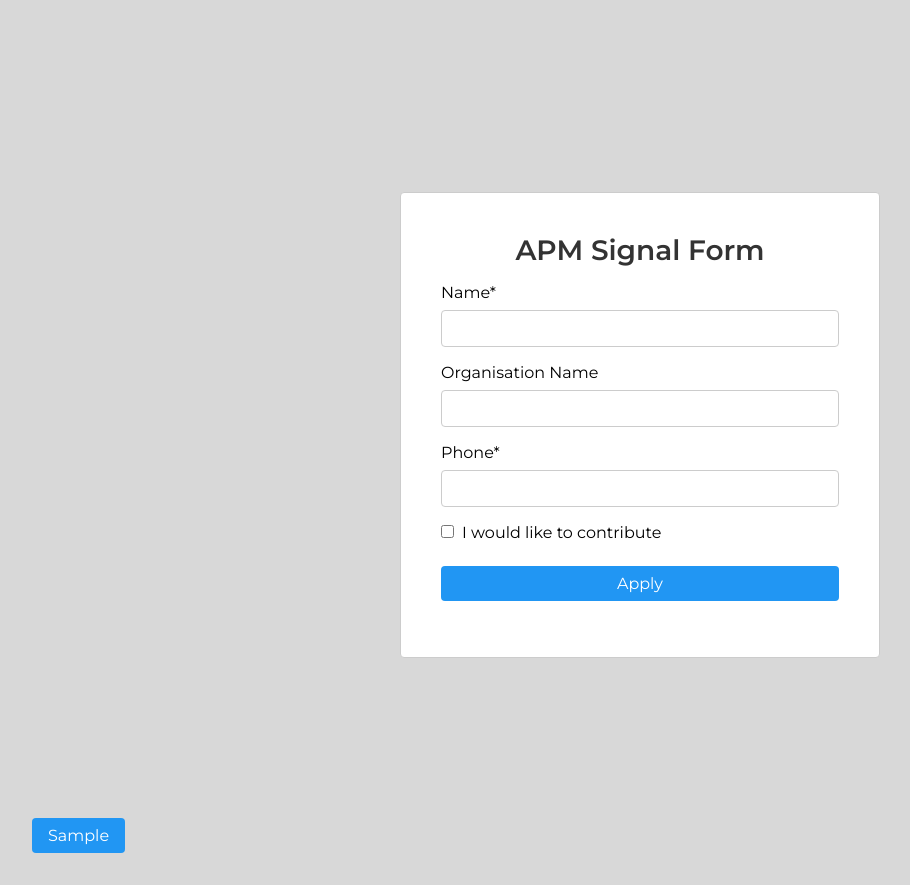
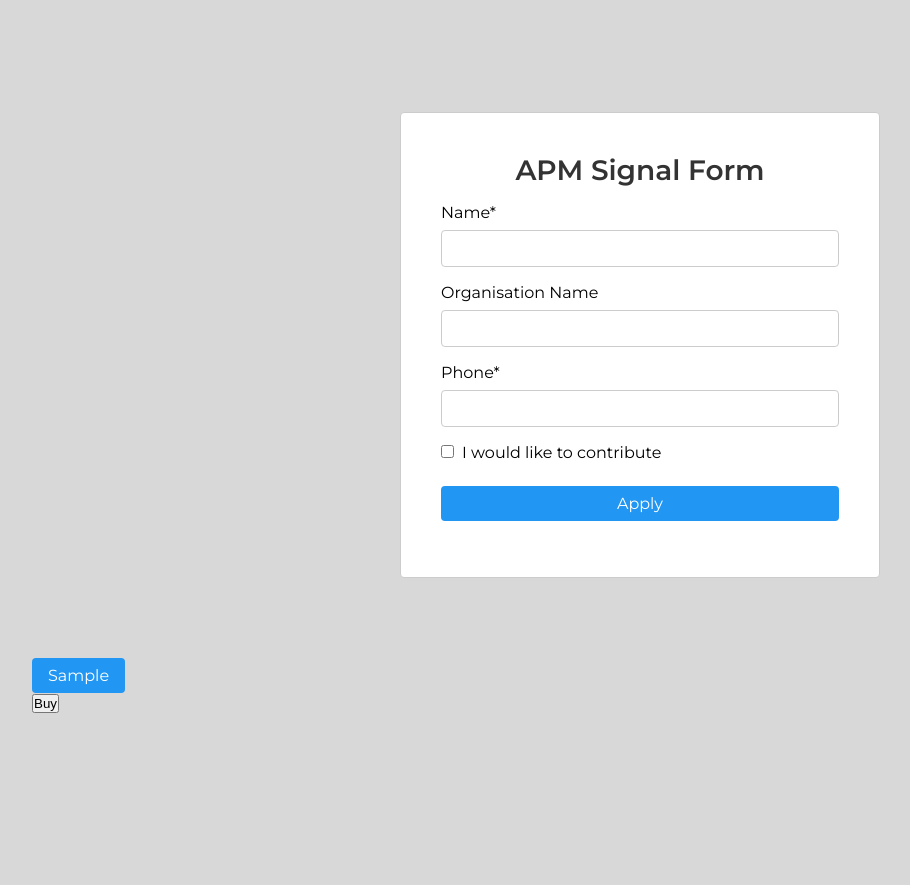
Before and after one commit to Welf06/rksh-apm-form, a Next.js app: page / in a window 1280 px wide. Shown: the whole page, without its empty margins (0-910 px from the left). After the commit the page ends 800 px from the top, so only its background shows below. Built offline with nearby package versions, Linux system fonts and the light colour scheme; no server answers.

Commit message:
add razorpay

```diff
--- a/package.json
+++ b/package.json
@@ -13,8 +13,10 @@
     "firebaseui": "^6.0.2",
     "next": "^13.3.1",
     "otp-input-react": "^0.3.0",
+    "razorpay": "^2.8.6",
     "react-firebase-hooks": "^5.1.1",
     "react-icons": "^4.8.0",
-    "react-toastify": "^9.1.2"
+    "react-toastify": "^9.1.2",
+    "shortid": "^2.2.16"
   }
 }
--- /dev/null
+++ b/src/components/billingComponent.jsx
@@ -0,0 +1,73 @@
+// YourBillingComponent.jsx
+import Script from "next/script";
+export default function BillingComponent() {
+  const initializeRazorpay = () => {
+    return new Promise((resolve) => {
+      const script = document.createElement("script");
+      script.src = "https://checkout.razorpay.com/v1/checkout.js";
+
+      script.onload = () => {
+        resolve(true);
+      };
+      script.onerror = () => {
+        resolve(false);
+      };
+
+      document.body.appendChild(script);
+    });
+  };
+
+  const makePayment = async () => {
+    const res = await initializeRazorpay();
+
+    if (!res) {
+      alert("Razorpay SDK Failed to load");
+      return;
+    }
+
+    // Make API call to the serverless API
+    const data = await fetch("/api/razorpay", { method: "POST" }).then((t) =>
+      t.json()
+    );
+    console.log(data);
+    var options = {
+      key: process.env.RAZORPAY_KEY_ID, // Enter the Key ID generated from the Dashboard
+      name: "Ganesh",
+      currency: data.currency,
+      amount: data.amount,
+      order_id: data.id,
+      description: "Thankyou for your test donation",
+      image: "https://manuarora.in/logo.png",
+      handler: function (response) {
+        // Validate payment at server - using webhooks is a better idea.
+        alert(response.razorpay_payment_id);
+        alert(response.razorpay_order_id);
+        alert(response.razorpay_signature);
+      },
+      prefill: {
+        name: "Manu Arora",
+        email: "manuarorawork@gmail.com",
+        contact: "9999999999",
+      },
+    };
+
+    const paymentObject = new window.Razorpay(options);
+    paymentObject.open();
+  };
+  return (
+    <>
+      {/* <Script
+        id="razorpay-checkout-js"
+        src="https://checkout.razorpay.com/v1/checkout.js"
+      /> */}
+
+      <button
+        onClick={() => {
+          makePayment();
+        }}
+      >
+        Buy
+      </button>
+    </>
+  );
+}
--- /dev/null
+++ b/src/pages/api/razorpay.js
@@ -0,0 +1,38 @@
+const Razorpay = require("razorpay");
+const shortid = require("shortid");
+
+export default async function handler(req, res) {
+   console.log("entered")
+  if (req.method === "POST") {
+    // Initialize razorpay object
+    const razorpay = new Razorpay({
+      key_id: process.env.RAZORPAY_KEY_ID,
+      key_secret: process.env.RAZORPAY_KEY_SECRET,
+    });
+
+    // Create an order -> generate the OrderID -> Send it to the Front-end
+    const payment_capture = 1;
+    const amount = 499;
+    const currency = "INR";
+    const options = {
+      amount: (amount * 100).toString(),
+      currency,
+      receipt: shortid.generate(),
+      payment_capture,
+    };
+
+    try {
+      const response = await razorpay.orders.create(options);
+      res.status(200).json({
+        id: response.id,
+        currency: response.currency,
+        amount: response.amount,
+      });
+    } catch (err) {
+      console.log(err);
+      res.status(400).json(err);
+    }
+  } else {
+    // Handle any other HTTP method
+  }
+}
--- a/src/pages/index.js
+++ b/src/pages/index.js
@@ -11,6 +11,8 @@ import verifyPhone from "../../firebase/firestore/verifyPhone";
 import { ToastContainer, toast } from 'react-toastify';
 import 'react-toastify/dist/ReactToastify.css';
 import styles from '@/styles/Form.module.css'
+
+import BillingComponent from '@/components/billingComponent'
 
 const Verification = dynamic(
   () => import("@/components/verification"),
@@ -185,6 +187,7 @@ const Form = ({ setPage, setData }) => {
         <div id="recaptcha-wrapper" className='wrapper'>
           <div id="recaptcha-container"></div>
         </div>
+        <BillingComponent/>
       </main>
     </>
   );
--- a/src/styles/Form.module.css
+++ b/src/styles/Form.module.css
@@ -8,7 +8,7 @@
    font-family: inherit;
    transition: border-color 200ms;
    max-width: 30rem;
-   margin: 10rem auto;
+   margin: 5rem auto;
  } @media (max-width: 768px) {
    .form, .otpForm, .submitBox{
      margin: 5rem auto;
```
Also changed, not shown: 2 other files (tests, documents, lock files or other folders).
